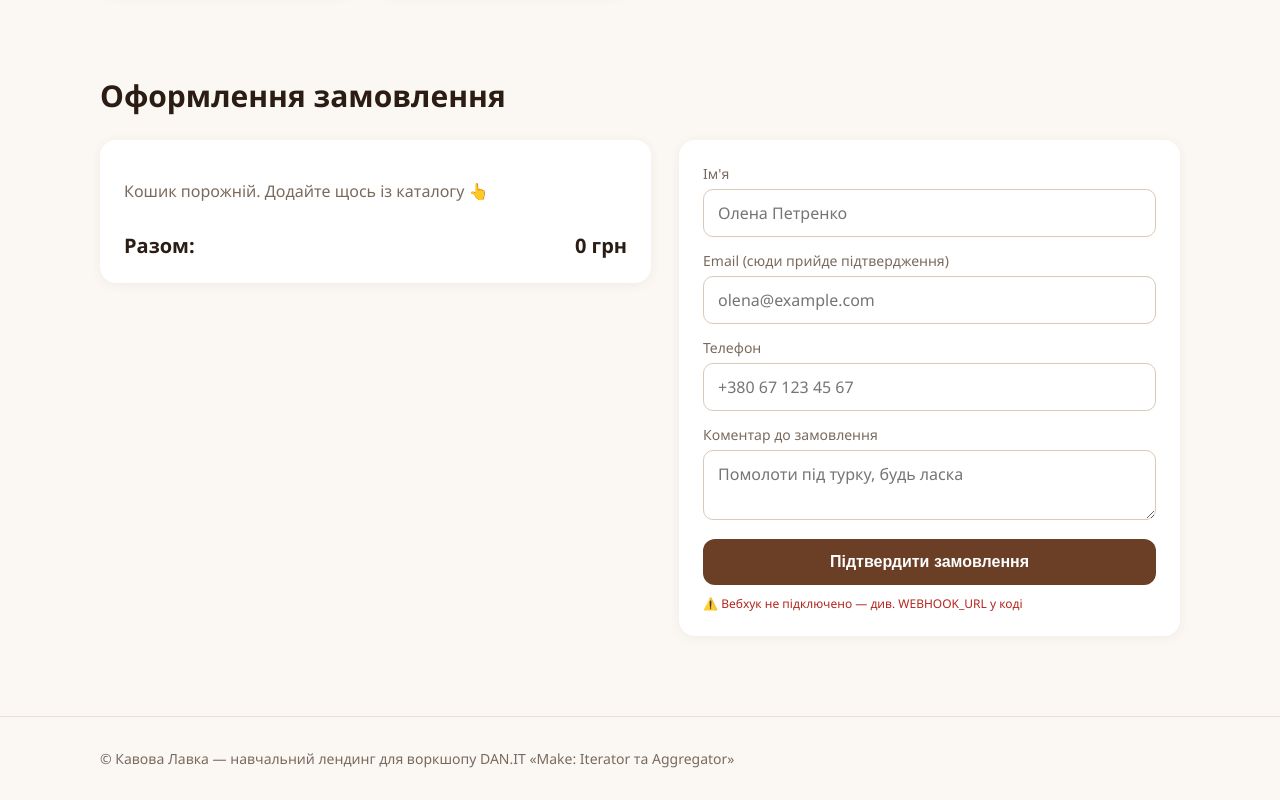
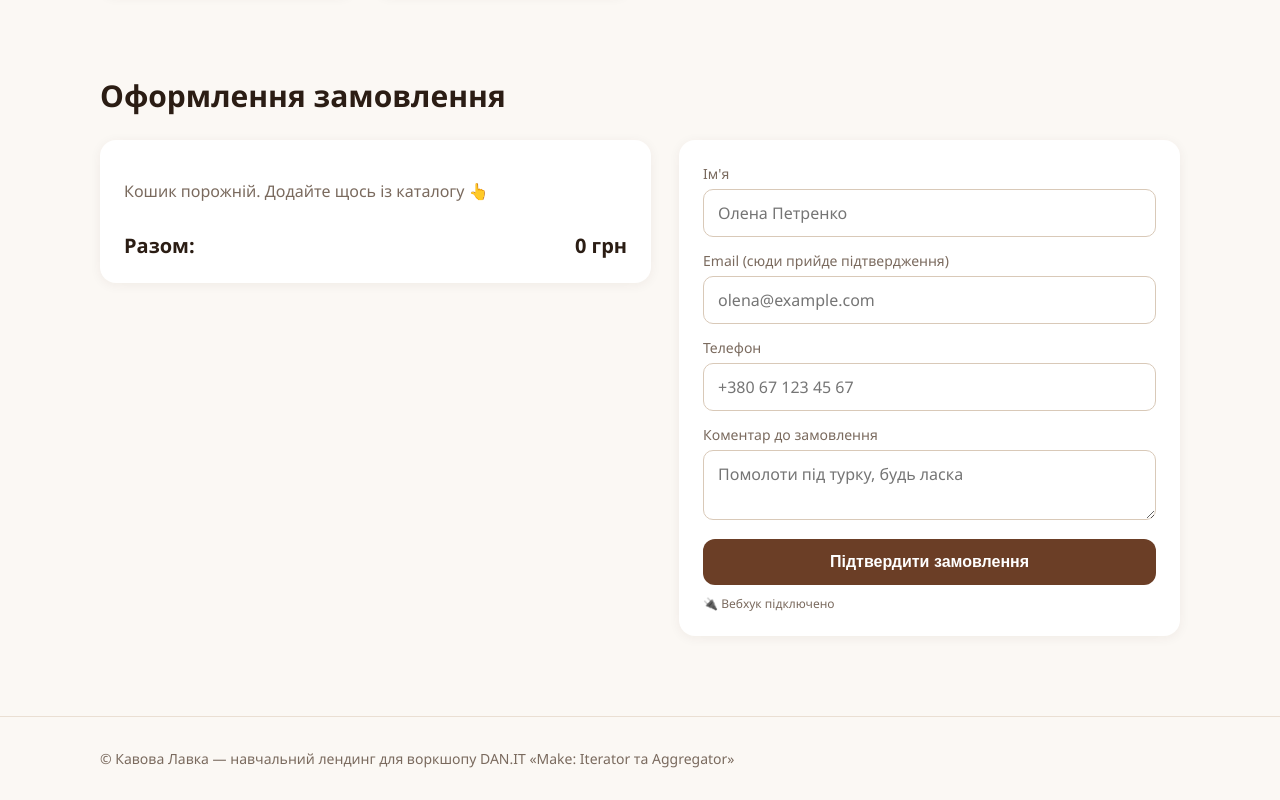
Before and after one commit to viktrorr/kavova-lavka-make-workshop, a plain HTML site: page index.html in a window 1280 px wide. Shown: the part 1179-1979 px from the top of the page. Drawn offline with Linux system fonts and the light colour scheme.

Commit message:
Update webhook URL in index.html

```diff
--- a/index.html
+++ b/index.html
@@ -129,7 +129,7 @@
    Make → сценарій → модуль Webhooks → Custom webhook → Add → Copy address
    Приклад: "https://hook.eu2.make.com/abc123xyz..."
    ===================================================================== */
-const WEBHOOK_URL = "PASTE_YOUR_MAKE_WEBHOOK_URL_HERE";
+const WEBHOOK_URL = "https://hook.eu1.make.com/hea7o2nnl1wr723y6qdyfimbrs31q85v";
 
 
 /* ---------- Каталог товарів ---------- */
```
